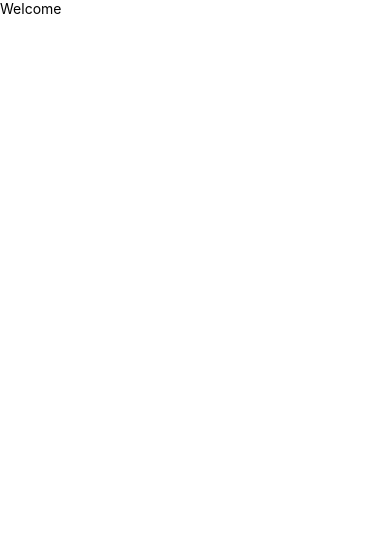
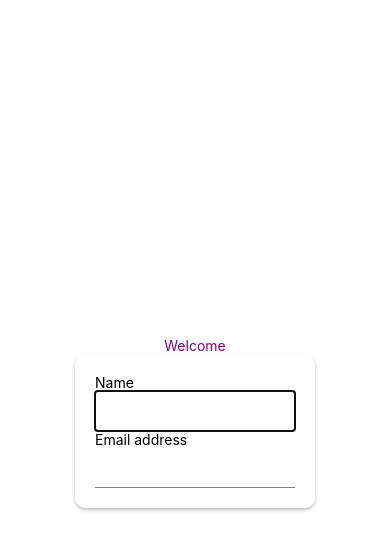
Before and after one commit to kai-zong/5520_assignment1, a React Native app: screen / in a window 390 px wide. Shown: the top 550 px of the page. Built offline with nearby package versions, Linux system fonts and the light colour scheme.

Commit message:
feat: Added styles for Start screen
Added styleSheet object for styling in start page; Added inputText for user inputs, and applied style for the header to change the text color

```diff
--- /dev/null
+++ b/Reusable_Objects/color.js
@@ -0,0 +1,8 @@
+const colors = {
+    gray: '#808080',
+    blue: '#0000ff',
+    red: '#ff0000',
+    purple: '#800080',
+}
+
+export default colors;
--- a/components/Header.js
+++ b/components/Header.js
@@ -1,9 +1,9 @@
 import {Text} from 'react-native';
 
-function Header({name}) {
+function Header({name, color}) {
 
     return(
-        <Text>{name}</Text>
+        <Text style={{color:color}}>{name}</Text>
     )
 }
 
--- a/screens/Start.js
+++ b/screens/Start.js
@@ -1,14 +1,49 @@
-import {Button, Modal, TextInput, View} from 'react-native';
+import {Button, Modal, TextInput, View, StyleSheet, SafeAreaView} from 'react-native';
 import Header from '../components/Header';
+import colors from '../Reusable_Objects/color';
 
 function Start() {
   return (
     <Modal>
-        <View>
-        <Header name={"Welcome"}/>
+        <SafeAreaView style={styles.container}>
+        <Header name={"Welcome"} color={colors.purple}/>
+        <View style={styles.inputCard}>
+            <Header name={"Name"} ></Header>
+            <TextInput style={styles.textInput}></TextInput>
+            <Header name={"Email address"}></Header>
+            <TextInput style={styles.textInput}></TextInput>
+
         </View>
+        </SafeAreaView>
     </Modal>
   )
 }
 
+const styles = StyleSheet.create({
+    container: {
+      flex: 1,
+      backgroundColor: '#fff',
+      alignItems: 'center',
+      justifyContent: 'center',
+    },
+    inputCard:{
+        backgroundColor: '#fff', // Set the background color
+        borderRadius: 10, // Rounded corners
+        padding: 20, // Padding inside the card
+        // Shadow for iOS
+        shadowColor: '#000',
+        shadowOffset: {width: 0, height: 2},
+        shadowOpacity: 0.25,
+        shadowRadius: 3.84,
+        // Elevation for Android
+        elevation: 5,
+    },
+    textInput: {
+        height: 40,
+        width: 200,
+        borderColor: 'gray',
+        borderBottomWidth: 1
+    }
+});
+
 export default Start;
```
